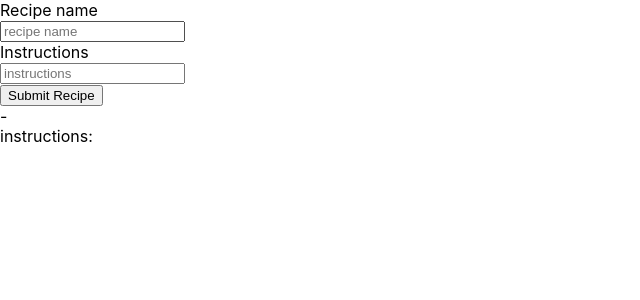
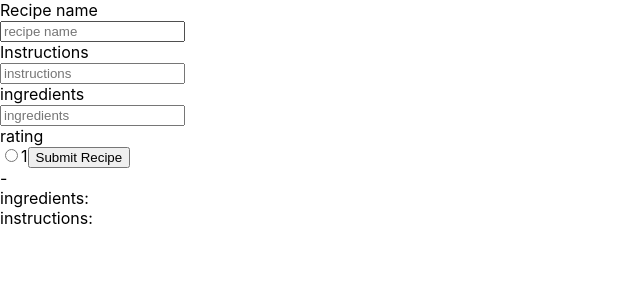
Before and after one commit to ampgitrep/recipe-app, a React (Create React App) app: page / in a window 1280 px wide. Shown: the top 300 px of the page, without its empty margins (0-640 px from the left). Built offline with nearby package versions, Linux system fonts and the light colour scheme.

Commit message:
added more to addRecipe. Added Recipe data.

```diff
--- a/src/AddRecipe.js
+++ b/src/AddRecipe.js
@@ -1,23 +1,30 @@
 import { useState } from "react";
 
-const AddRecipe = ({ id, recipe, onSubmit, }) => {
+const AddRecipe = ({ recipe, onSubmit, }) => {
   const [newRecipe, setRecipe] = useState({
     id: 0,
     recipeName: "",
-    newInstructions: "",
+    instructions: "",
+    ingredients: [],
+
   });
+  const ingredientsArray = [];
+
+  const makeArray = () => {
+  const ingredientsString = newRecipe.ingredients + '';
+  console.log(ingredientsString);
+  ingredientsArray.push(ingredientsString.split(","));
+  return ingredientsArray;
+  }
 
   const handleSubmit = (e) => {
     e.preventDefault();
     onSubmit();
-    setRecipe({...newRecipe, id:newRecipe.id+1})
-   console.log(newRecipe)
-   clearInputs();
+    makeArray();
+    setRecipe({...newRecipe, id:newRecipe.id+1,ingredients:newRecipe.ingredients = [...ingredientsArray] })
+    recipe(newRecipe);
   };
 
-  const clearInputs = () => {
-    setRecipe({...newRecipe, recipeName: "", newInstructions: "",})
-  }
 
   const handleChange = (event) => {
     setRecipe({
@@ -46,12 +53,34 @@ const AddRecipe = ({ id, recipe, onSubmit, }) => {
           <br />
           <input
             type="text"
-            name="newInstructions"
+            name="instructions"
             placeholder="instructions"
             onChange={handleChange}
           />
         </label>
         <br/>
+        <label>
+        ingredients
+        <br/>
+        <input
+            type="text"
+            name="ingredients"
+            placeholder="ingredients"
+            onChange={handleChange}
+          />
+        </label>
+        <br/>
+
+          rating
+          <br />
+          <input
+            type="radio"
+            id="rating1"
+            name="rating"
+            value="1"
+            ></input>
+            <label for="rating1">1</label>
+
         <button>Submit Recipe</button>
       </form>
     </div>
--- a/src/Recipe.js
+++ b/src/Recipe.js
@@ -1,16 +1,28 @@
 import AddRecipe from "./AddRecipe";
 import react from "react";
+import _ from "lodash";
 
-const Recipe = ({id, recipeName, instructions, ingredients, rating}) => {
-
-
-  return (
-    <div>
-      {id} - {recipeName}
-      <br/>
-      instructions: {instructions}
+const Recipe = ({ recipe }) => {
+  if (recipe !== null) {
+    return (
+      <div>
+        {recipe.id} - {recipe.recipeName}
+        <br />
+        ingredients: {_.forEach(recipe.ingredients, ((e) => {
+          return (
+            <ol>
+              <li>
+                {e}
+              </li>
+            </ol>
+          )
+        }
+        ))}
+        <br />
+        instructions: {recipe.instructions}
       </div>
-  )
+    )
+  }
 };
 
 export default Recipe;
--- a/src/RecipeControl.js
+++ b/src/RecipeControl.js
@@ -5,70 +5,29 @@ import { useState } from "react";
 
 
 
-// const newName = (currentName) => {
-//   return currentName;
-// }
-
 const currentRecipe = (currentNewRecipe) => {
   return currentNewRecipe;
 }
 
-// const newIngr = (currentIngr) => {
-//   if (currentIngr !== ingredients) {
-//     return currentIngr;
-//   }
-//   return ingredients;
-// };
-
-// const newRating = (currentRating) => {
-//   if (currentRating !== rating) {
-//     return currentRating;
-//   }
-//   return rating;
-// };
-
 const RecipeControl = () => {
   const [recipe, setRecipe] = useState({})
-  // const [ingredients, setIngredients] = useState('');
-  // const [rating, setRating] = useState('');
-
-
-  const getNewId = (currentId) => {
-    currentId += 1;
-    return currentId;
-  }
-
-  // const getNewName = (newRName) => {
-  //   const currentNewName = newName(newRName);
-  //   setRecipeName(currentNewName);
-  //   return currentNewName;
-  // }
 
   const getRecipe = (getNewRecipe) => {
-    const newRecipe = currentRecipe({...getNewRecipe});
+    const newRecipe = currentRecipe(getNewRecipe);
     setRecipe(newRecipe);
     return newRecipe;
   }
 
-  // const getIngredients = () => {
-  //   const newIngredients = newIngr(ingredients);
-  //   setIngredients(newIngredients);
-  // }
+  const onSubmit = () => {
+    console.log(recipe.ingredients)
+  }
 
-  // const getRating = () => {
-  //   const newRating = newRate(rating);
-  //   setRating(newRating);
-  // }
-
-  const onSubmit = () => {
-   console.log(recipe)
-  }
   return (
     <div>
-      <AddRecipe onSubmit={onSubmit} id={getNewId} recipe={getRecipe}  />
-      <Recipe />
+      <AddRecipe onSubmit={onSubmit} recipe={getRecipe}  />
+      <Recipe recipe={recipe}/>
     </div>
   )
 };
-//test  2
+
 export default RecipeControl;
```
